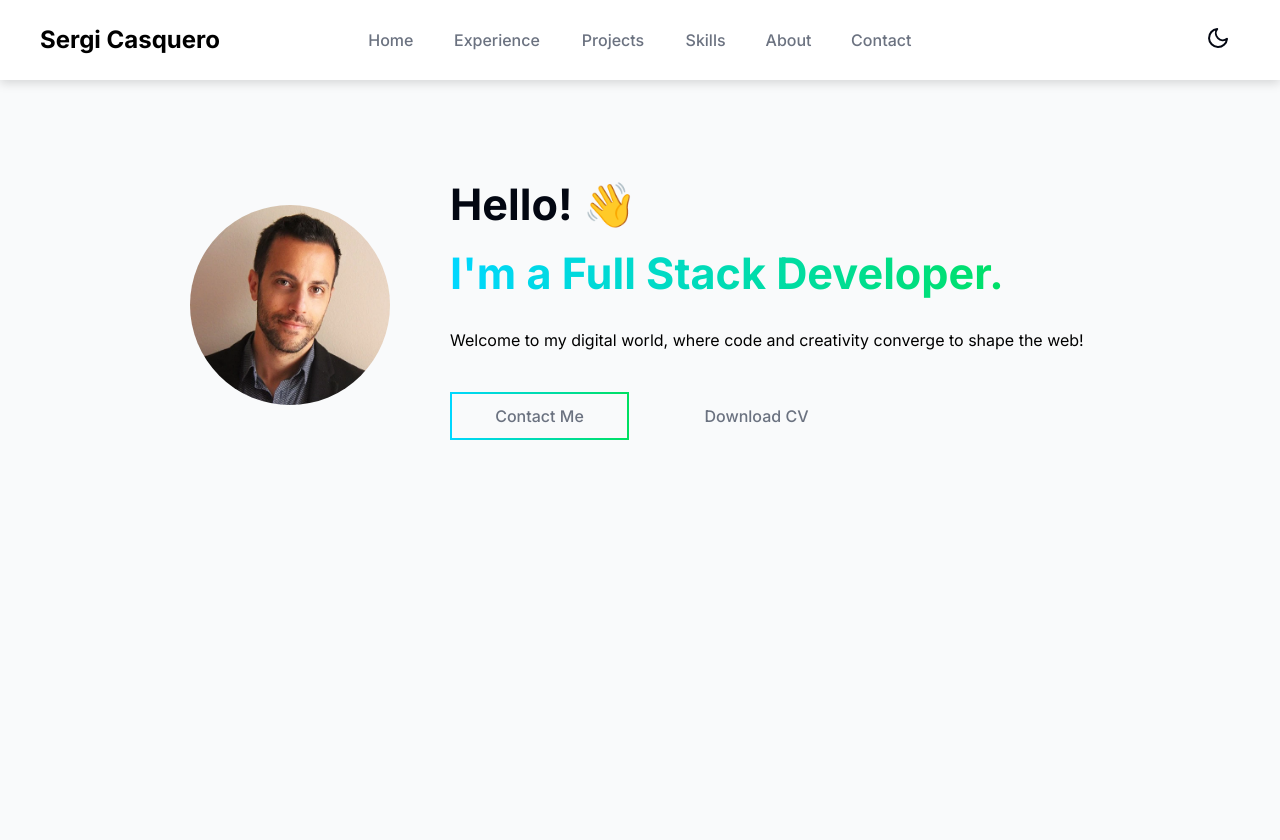
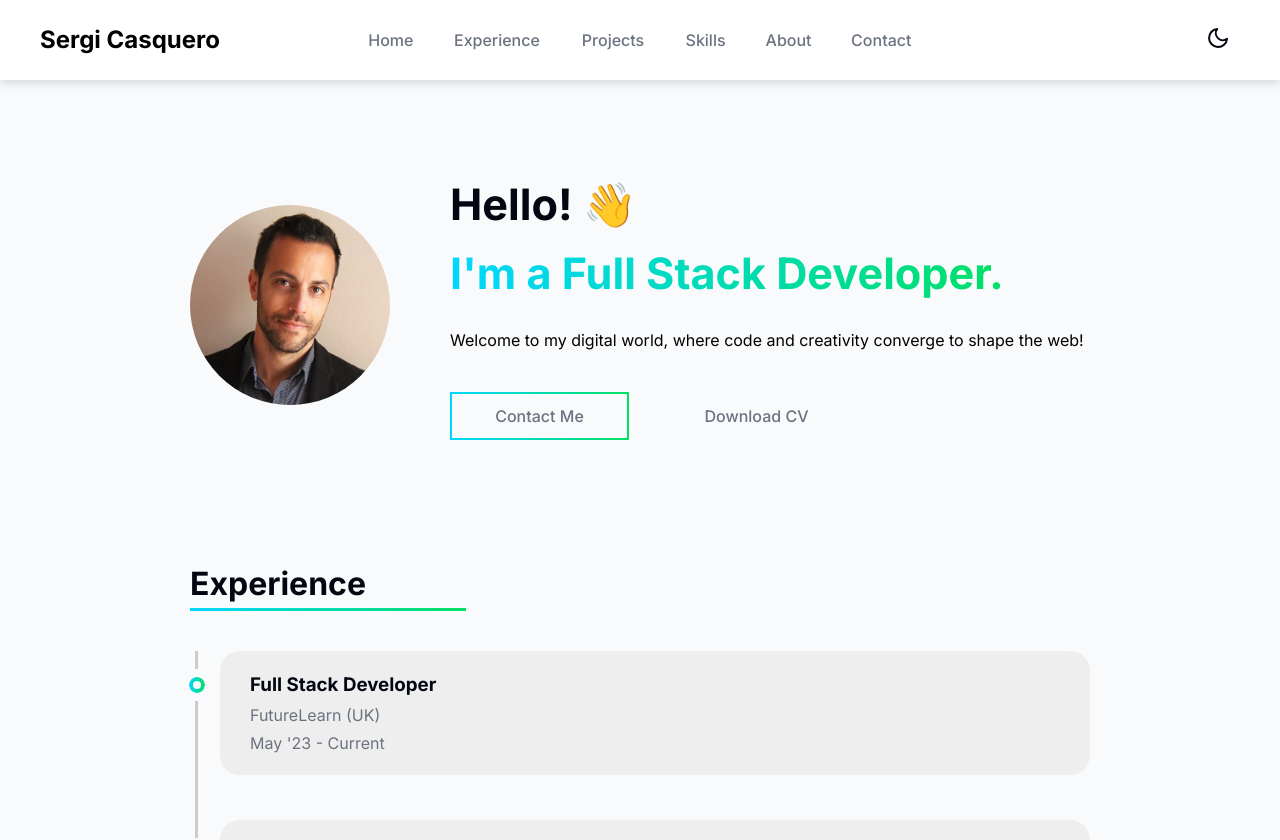
Before and after one commit to Sergi-CM/portfolio, a Next.js app: page / in a window 1280 px wide. Shown: the top 840 px of the page. Before the commit the page ends 800 px from the top, so only its background shows below. Built offline with nearby package versions, Linux system fonts and the light colour scheme.

Commit message:
Add experience section to page and fix minor styling issues

```diff
--- a/app/page.module.scss
+++ b/app/page.module.scss
@@ -2,6 +2,7 @@
   display: flex;
   flex-direction: column;
   align-items: center;
+  gap: 120px;
 
   padding: 30px;
   padding-top: 170px;
--- a/app/page.tsx
+++ b/app/page.tsx
@@ -1,10 +1,11 @@
-import { Hero } from "@/components";
+import { ExperienceSection, Hero } from "@/components";
 import styles from "./page.module.scss";
 
 const Home = () => {
   return (
     <main className={styles.main}>
       <Hero />
+      <ExperienceSection />
     </main>
   );
 };
--- a/components/Header/Header.module.scss
+++ b/components/Header/Header.module.scss
@@ -11,6 +11,7 @@
   width: 100%;
   height: 80px;
   padding: 0 40px;
+  z-index: 999;
 
   background-color: #fff;
   opacity: 0.6;
--- a/components/Hero/Hero.tsx
+++ b/components/Hero/Hero.tsx
@@ -1,7 +1,6 @@
 "use client";
 
 import { motion } from "framer-motion";
-import Link from "next/link";
 import Image from "next/image";
 import { TypeAnimation } from "react-type-animation";
 import styles from "./Hero.module.scss";
--- a/components/SectionHeader/SectionHeader.module.scss
+++ b/components/SectionHeader/SectionHeader.module.scss
@@ -2,6 +2,7 @@
 
 .wrapper {
   display: inline-block;
+  margin-bottom: 40px;
 
   &::after {
     display: block;
```
